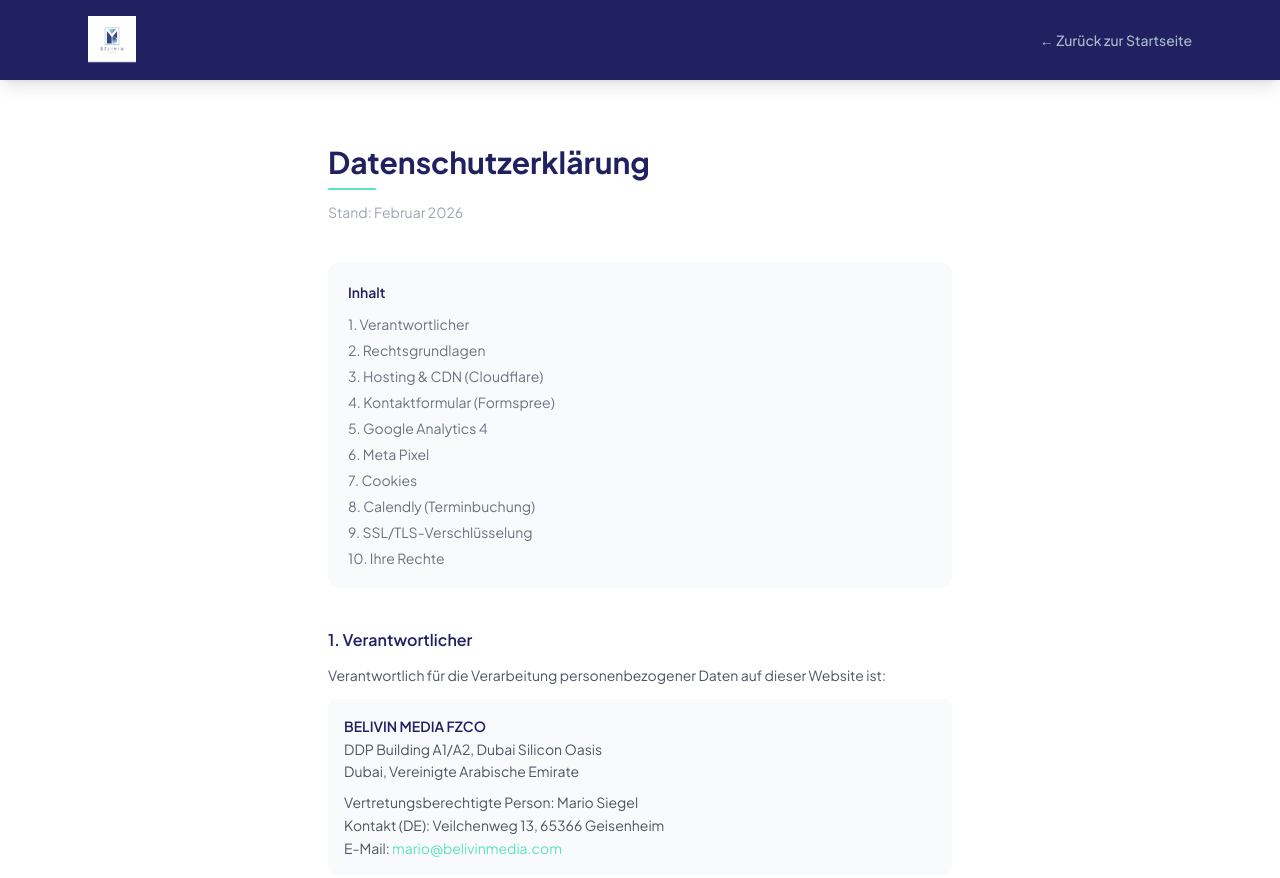
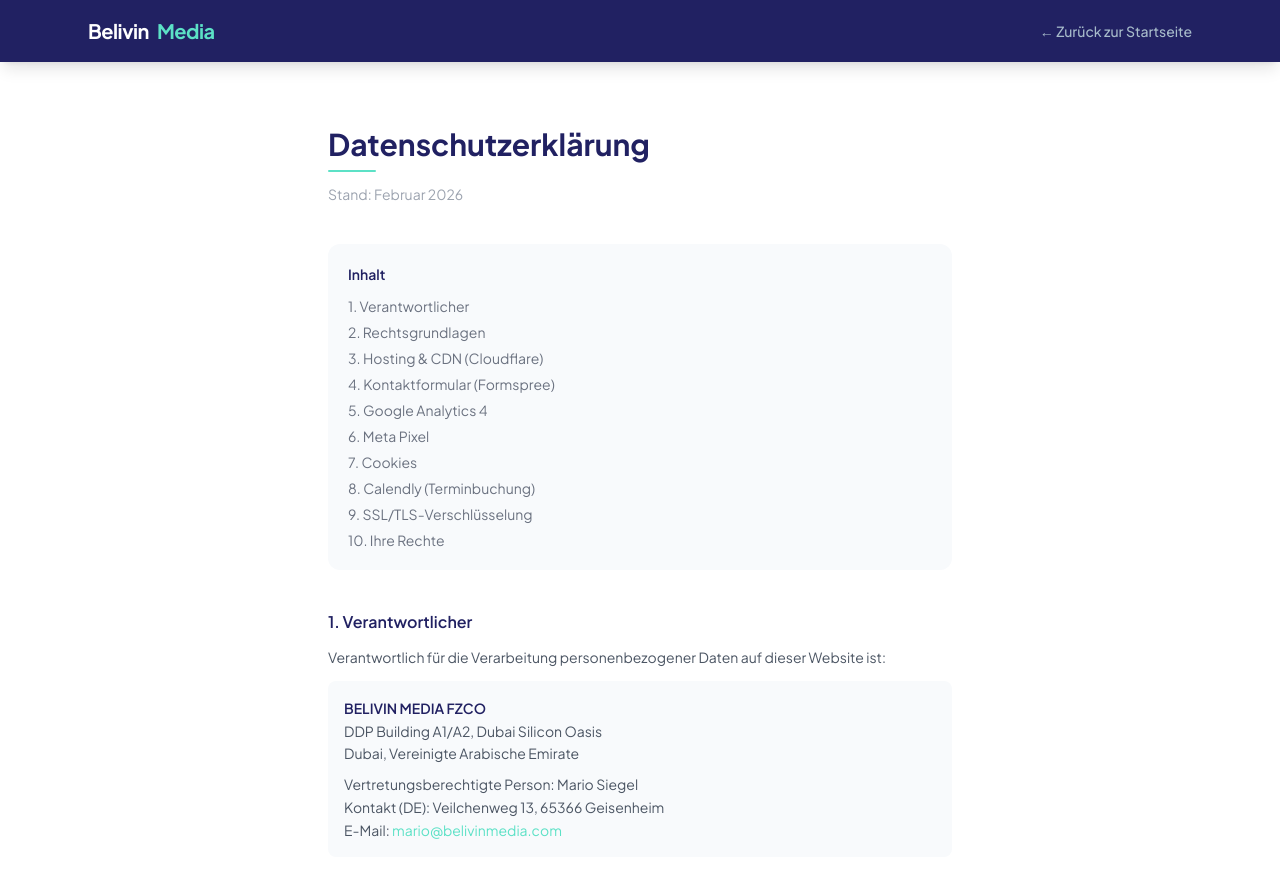
Before and after one commit to KarateWilly/belivinmedia-com, a plain HTML site: page datenschutz.html in a window 1280 px wide. Shown: the top 878 px of the page. Drawn offline with nearby package versions, Linux system fonts and the light colour scheme.

Commit message:
fix: remove logo images from impressum/datenschutz — text placeholder + fixed nav colors

```diff
--- a/datenschutz.html
+++ b/datenschutz.html
@@ -21,18 +21,19 @@
   <style>
     * { font-family: 'Plus Jakarta Sans', system-ui, sans-serif; }
     h2 { scroll-margin-top: 80px; }
+    .nav-logo { color: #ffffff; text-decoration: none; font-weight: 700; font-size: 1.25rem; letter-spacing: -0.025em; }
+    .nav-logo span { color: #5ce1c6; }
+    .nav-link { color: #a7bbca; text-decoration: none; transition: color 0.15s ease; }
+    .nav-link:hover { color: #5ce1c6; }
   </style>
 </head>
 <body class="bg-white text-navy antialiased">
 
 <!-- NAV -->
-<header class="bg-navy sticky top-0 z-50 shadow-lg">
+<header class="sticky top-0 z-50 shadow-lg" style="background-color:#212162;">
   <div class="max-w-6xl mx-auto px-6 py-4 flex items-center justify-between">
-    <a href="/" class="flex items-center">
-      <img src="public/assets/logo/Logo_text.png" alt="Belivin Media" class="h-12 w-auto object-contain" style="mix-blend-mode:screen;max-width:180px;"
-        onerror="this.outerHTML='<span class=\'text-white font-bold text-xl\'>Belivin <span class=\'text-teal\'>Media</span></span>'" />
-    </a>
-    <a href="/" class="text-steel hover:text-teal text-sm font-medium transition-colors">← Zurück zur Startseite</a>
+    <a href="/" class="nav-logo flex items-center gap-2">Belivin <span>Media</span></a>
+    <a href="/" class="nav-link text-sm font-medium">← Zurück zur Startseite</a>
   </div>
 </header>
 
@@ -269,10 +270,7 @@
 <!-- FOOTER -->
 <footer class="bg-navy mt-16 py-8">
   <div class="max-w-6xl mx-auto px-6 flex flex-col md:flex-row items-center justify-between gap-4">
-    <a href="/" class="flex items-center">
-      <img src="public/assets/logo/Logo_clean.png" alt="Belivin Media" class="h-8 w-auto" style="mix-blend-mode:screen;max-width:40px;"
-        onerror="this.outerHTML='<span class=\'text-white font-bold text-sm\'>BM</span>'" />
-    </a>
+    <a href="/" class="nav-logo flex items-center gap-2">Belivin <span>Media</span></a>
     <nav class="flex gap-6 text-sm text-steel">
       <a href="impressum.html" class="hover:text-teal transition-colors">Impressum</a>
       <a href="datenschutz.html" class="text-teal">Datenschutz</a>
```
Also changed, not shown: impressum.html (+11 -11 lines).
